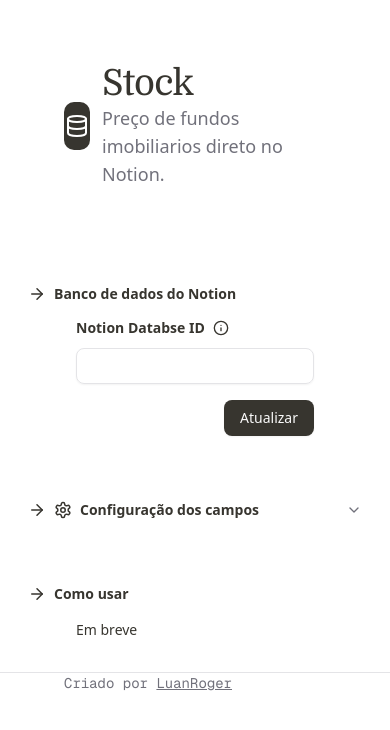
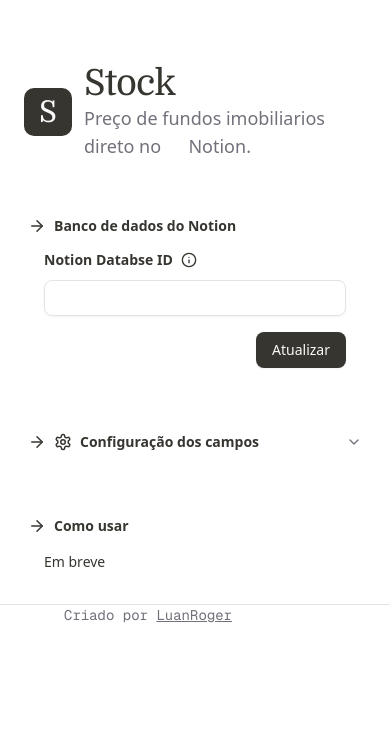
Before and after one commit to LuanRoger/stock-notion, a Next.js app in the folder apps/web/: page / in a window 390 px wide. Shown: the top 730 px of the page. Built offline with nearby package versions, Linux system fonts and the light colour scheme; some icons are missing.

Commit message:
feat: adapt some elements to mobile

```diff
--- a/apps/web/src/app/layout.tsx
+++ b/apps/web/src/app/layout.tsx
@@ -30,7 +30,7 @@
   children: React.ReactNode;
 }>) {
   return (
-    <html lang="en">
+    <html lang="pt-BR">
       <body
         className={`${geistSans.variable} ${geistMono.variable} ${domine.variable} antialiased py-16 gap-4`}
       >
--- a/apps/web/src/app/page.tsx
+++ b/apps/web/src/app/page.tsx
@@ -5,7 +5,7 @@
 export default function Home() {
   return (
     <div className="flex flex-col">
-      <Title className="px-16 mb-16" />
+      <Title className="px-6 lg:px-16 mb-6 lg:mb-16" />
       <Sections />
       <Separator />
     </div>
--- /dev/null
+++ b/apps/web/src/components/product-icon.tsx
@@ -0,0 +1,18 @@
+import { cn } from "@/utils/tailwind";
+
+interface ProductIconProps {
+  className?: string;
+}
+
+export default function ProductIcon({ className }: ProductIconProps) {
+  return (
+    <div
+      className={cn(
+        "rounded-lg bg-primary flex items-center justify-center transition-colors",
+        className
+      )}
+    >
+      <h1 className="font-serif text-primary-foreground text-3xl">S</h1>
+    </div>
+  );
+}
--- a/apps/web/src/components/section-wrapper.tsx
+++ b/apps/web/src/components/section-wrapper.tsx
@@ -32,7 +32,7 @@
       )}
     >
       {onDragStart && (
-        <div className="absolute left-1 inset-y-0 h-full inline-flex justify-center items-center transition-opacity duration-300 opacity-0 group-hover:opacity-100">
+        <div className="absolute left-1 inset-y-0 h-full hidden lg:inline-flex justify-center items-center transition-opacity duration-300 opacity-0 group-hover:opacity-100">
           <GripVerticalIcon
             onPointerDown={onDragStart}
             size={18}
@@ -46,7 +46,7 @@
           icon={icon}
           collapsible={collapsible}
         />
-        <AccordionContent className="px-12">{children}</AccordionContent>
+        <AccordionContent className="px-4 lg:px-12">{children}</AccordionContent>
       </AccordionItem>
     </Accordion>
   );
--- a/apps/web/src/components/sections.tsx
+++ b/apps/web/src/components/sections.tsx
@@ -43,7 +43,7 @@
   return (
     <Reorder.Group values={order} onReorder={onReorder}>
       {order.map((sectionName) => {
-        if (sectionName === "notion-database") {
+        if (sectionName === DEFAULT_NOTION_DATABASE_SECTION_KEY) {
           return (
             <Reorder.Item
               key={DEFAULT_NOTION_DATABASE_SECTION_KEY}
--- a/apps/web/src/components/title.tsx
+++ b/apps/web/src/components/title.tsx
@@ -1,6 +1,6 @@
 import { cn } from "@/utils/tailwind";
-import { DatabaseIcon } from "lucide-react";
 import Subtitle from "./subtitle";
+import ProductIcon from "./product-icon";
 
 interface TitleProps {
   className?: string;
@@ -9,10 +9,8 @@
 export default function Title({ className }: TitleProps) {
   return (
     <div className={cn("flex flex-row items-center gap-3", className)}>
-      <div className="size-12 rounded-lg bg-primary flex items-center justify-center transition-colors">
-        <DatabaseIcon size={24} color="white" />
-      </div>
-      <div className="flex flex-col">
+      <ProductIcon className="flex-none size-12" />
+      <div className="flex-1 flex flex-col">
         <h1 className="text-4xl font-serif tracking-tight">Stock</h1>
         <Subtitle />
       </div>
```
